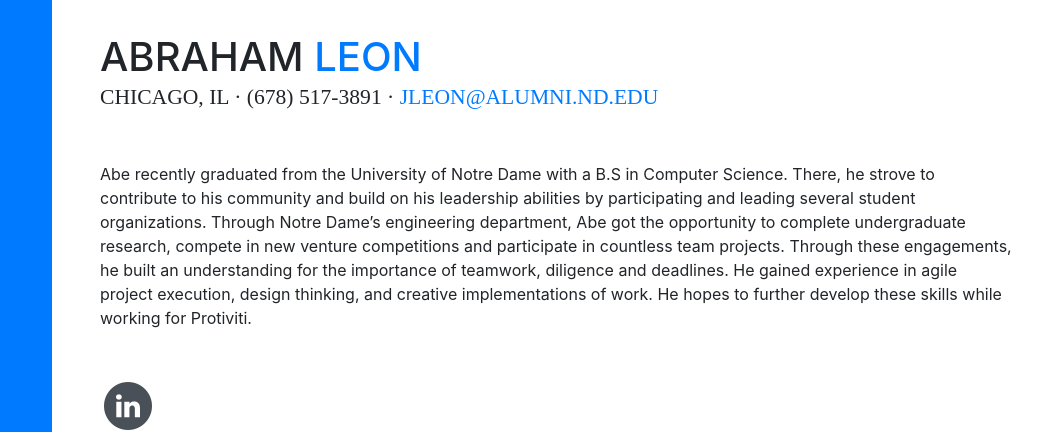
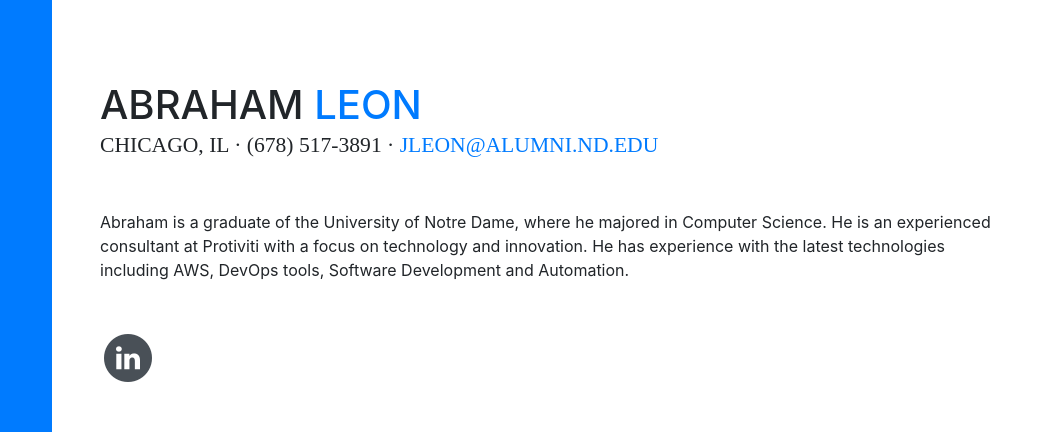
Before and after one commit to jleon4/resume, a website with bundled scripts: page index.html in a window 1280 px wide. Shown: the part 166-598 px from the top of the page, 220-1280 px from the left. Built offline with nearby package versions, Linux system fonts and the light colour scheme; a web font is replaced by a local one.

Commit message:
Update index.html

```diff
--- a/index.html
+++ b/index.html
@@ -67,10 +67,8 @@
         <div class="subheading mb-5">Chicago, IL · (678) 517-3891 ·
           <a href="mailto:jleon4@nd.edu">jleon@alumni.nd.edu</a>
         </div>
-        <p class="mb-5">Abe recently graduated from the University of Notre Dame with a B.S in Computer Science. There, he strove to contribute to his community and build on his leadership abilities by participating and leading several student
-          organizations.
-          Through Notre Dame’s engineering department, Abe got the opportunity to complete undergraduate research, compete in new venture competitions and participate in countless team projects. Through these engagements, he built an understanding
-          for the importance of teamwork, diligence and deadlines. He gained experience in agile project execution, design thinking, and creative implementations of work. He hopes to further develop these skills while working for Protiviti.</p>
+        <p class="mb-5">Abraham is a graduate of the University of Notre Dame, where he majored in Computer Science. He is an experienced consultant at Protiviti with a focus on technology and innovation.
+He has experience with the latest technologies including AWS, DevOps tools, Software Development and Automation.</p>
         <ul class="list-inline list-social-icons mb-0">
 
 
```
